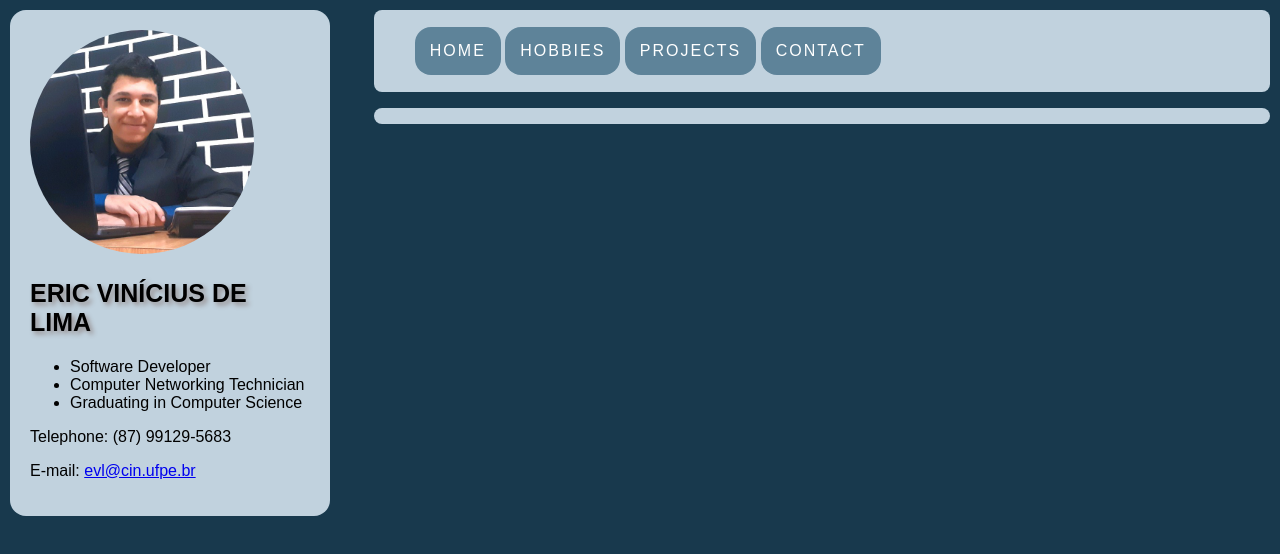
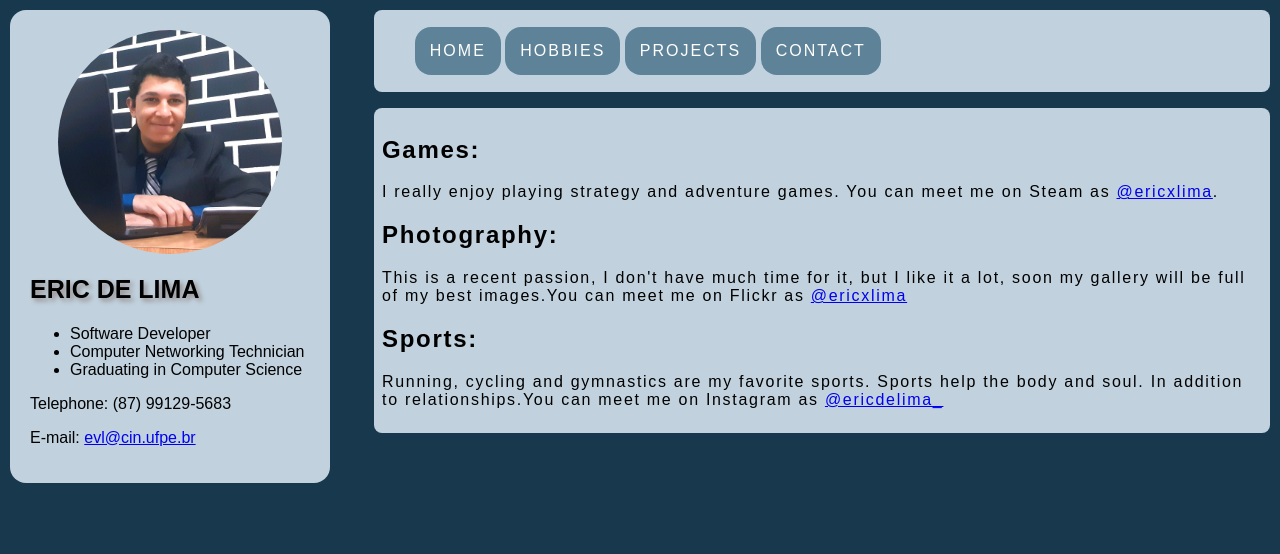
Before and after one commit to ericxlima/web-challenge-IC, a plain HTML site: page templates/hobbies.html in a window 1280 px wide. Drawn offline with Linux system fonts and the light colour scheme.

Commit message:
feat: add content hobbies

```diff
--- a/style/style.css
+++ b/style/style.css
@@ -45,6 +45,9 @@ body{
 .content-profile img{
     border-radius: 50%;
     width: 80%;
+    margin-left: auto;
+    margin-right: auto;
+    display: block;
 }
 
 .content-profile h1{
@@ -62,6 +65,13 @@ body{
     margin: 10px;
     width: 70%;
     float: right;
+}
+
+.content-main{
+    background-color: #C1D2DE;
+    border-radius: 0.5rem;
+    padding: 0.5rem;
+    margin-top: 1rem;
 }
 
 /*-------------------------*/
@@ -100,8 +110,31 @@ body{
 /*--------------*/
 
 .content-main-home{
-    background-color: #C1D2DE;
-    border-radius: 0.5rem;
-    padding: 0.5rem;
-    margin-top: 1rem;
+    letter-spacing: 1.7px;
 }
+
+
+/*-----------------*/
+/* Content Hobbies */
+/*-----------------*/
+
+.content-main-hobbies{
+    letter-spacing: 1.7px;
+}
+
+/*-----------------*/
+/* Content Projects */
+/*-----------------*/
+
+.content-main-hobbies{
+    letter-spacing: 1.7px;
+}
+
+
+/*-----------------*/
+/* Content Contact */
+/*-----------------*/
+
+.content-main-hobbies{
+    letter-spacing: 1.7px;
+}
--- a/templates/hobbies.html
+++ b/templates/hobbies.html
@@ -13,7 +13,7 @@
     <section class="left-box">
         <div class="content-profile">
             <img src="../img/profile.jpeg">
-            <h1>Eric Vinícius de Lima</h1>
+            <h1>Eric de Lima</h1>
         </div>
         <div class="content-academic">
             <ul>
@@ -39,8 +39,18 @@
         </nav>
 
         <main class="content-main">
-            <div class="content-main-home">
-
+            <div class="content-main-hobbies">
+                <h2>Games:</h2>
+                <p>I really enjoy playing strategy and adventure games. You can meet me on Steam
+                    as <a href="https://steamcommunity.com/id/ericxlima/" target="_blank">@ericxlima</a>.</p>
+                <h2>Photography:</h2>
+                <p>This is a recent passion, I don't have much time for it, but I like it a lot,
+                    soon my gallery will be full of my best images.You can meet me on Flickr
+                    as <a href="https://www.flickr.com/photos/193387151@N08/">@ericxlima</a></p>
+                <h2>Sports:</h2>
+                <p>Running, cycling and gymnastics are my favorite sports. Sports help the body and soul.
+                    In addition to relationships.You can meet me on Instagram
+                    as <a href="https://www.instagram.com/ericdelima_/">@ericdelima_</a></p>
             </div>
         </main>
     </section>
```
Also changed, not shown: index.html (+1 -0 lines), templates/contact.html (+2 -2 lines), templates/projects.html (+2 -2 lines).
